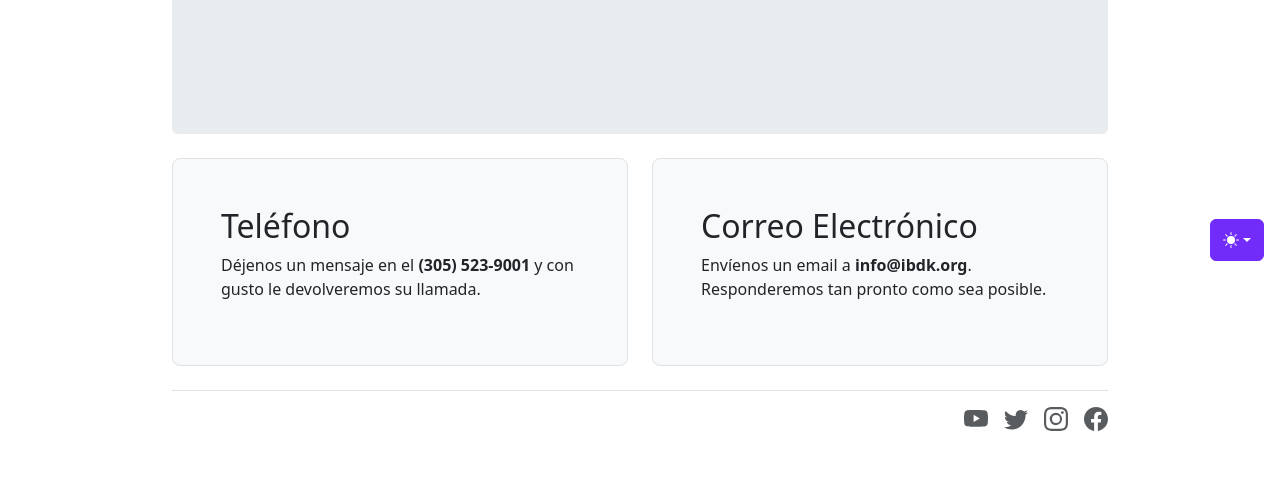
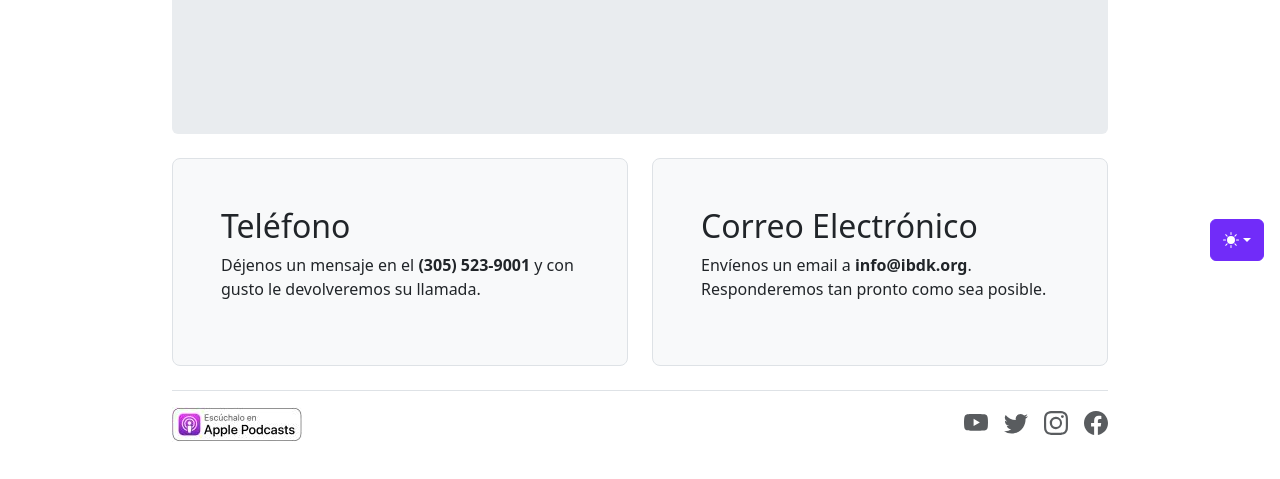
Before and after one commit to moalf/ibdk, a plain HTML site: page contacto.html in a window 1280 px wide. Shown: the part 523-1002 px from the top of the page. Drawn offline with Linux system fonts and the light colour scheme.

Commit message:
Add apple podcasts link

```diff
--- a/contacto.html
+++ b/contacto.html
@@ -256,6 +256,7 @@
 
         <footer class="d-flex flex-wrap justify-content-between align-items-center py-3 my-4 border-top">
             <div class="col-md-4 d-flex align-items-center">
+                <span class="mb-3 mb-md-0 text-body-secondary"><a href="https://apple.co/43EIWTU" target="_blank" rel="noopener noreferrer"><img src="assets\images\apple-podcasts-spanish-sm.jpg"></a></span>
             </div>
 
             <ul class="nav col-md-4 justify-content-end list-unstyled d-flex">
```
Also changed, not shown: doctrinas.html (+1 -0 lines), index.html (+1 -1 lines), mision.html (+1 -0 lines), reuniones.html (+1 -0 lines), sermones.html (+1 -0 lines), assets/images/apple-podcasts-spanish-sm.jpg (added), assets/images/apple-podcasts-spanish.jpeg (added), assets/images/iglesia_bíblica_de_kendall-1080x1080.png (added), assets/images/iglesia_bíblica_de_kendall-1080x1920.png (added), assets/images/iglesia_bíblica_de_kendall-1300x740.png (added), assets/images/iglesia_bíblica_de_kendall-300x250.png (added), assets/images/iglesia_bíblica_de_kendall-320x480.png (added), assets/images/iglesia_bíblica_de_kendall-480x320.png (added).
